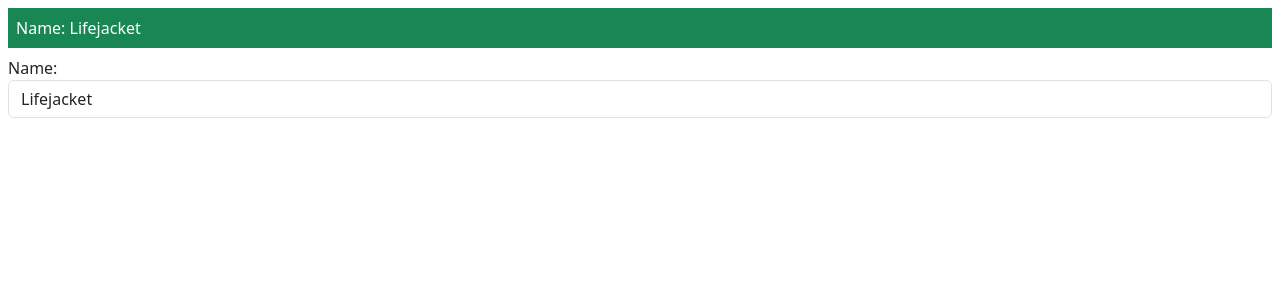
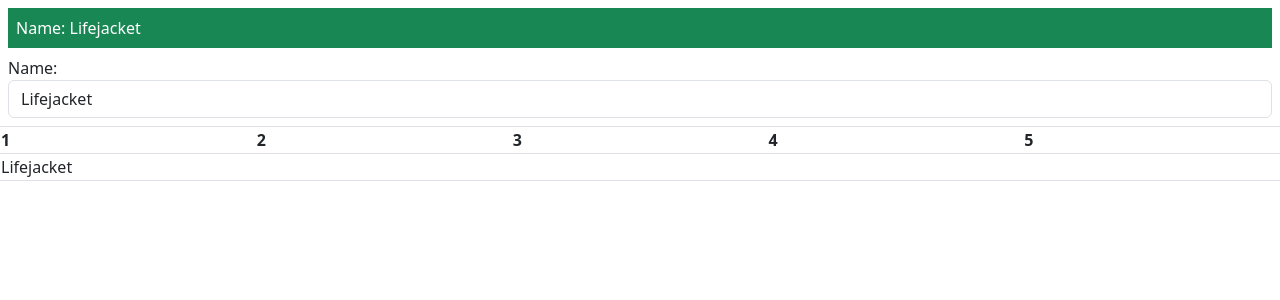
Before and after one commit to dmyers82/databindings, an Angular app: page / in a window 1280 px wide. Shown: the top 300 px of the page. Built offline with nearby package versions, Linux system fonts and the light colour scheme.

Commit message:
attr.colspan

```diff
--- a/src/app/template.html
+++ b/src/app/template.html
@@ -6,3 +6,14 @@
     <label>Name:</label>
     <input class="form-control" [value]="model.getProduct(1)?.name || 'None'" />
 </div>
+
+<table class="table table-sm table-bordered table-striped mt-2">
+    <tr>
+        <th>1</th><th>2</th><th>3</th><th>4</th><th>5</th>
+    </tr>
+    <tr>
+        <td [attr.colspan]="model.getProducts().length">
+            {{model.getProduct(1)?.name || 'None'}}
+        </td>
+    </tr>
+</table>
```
